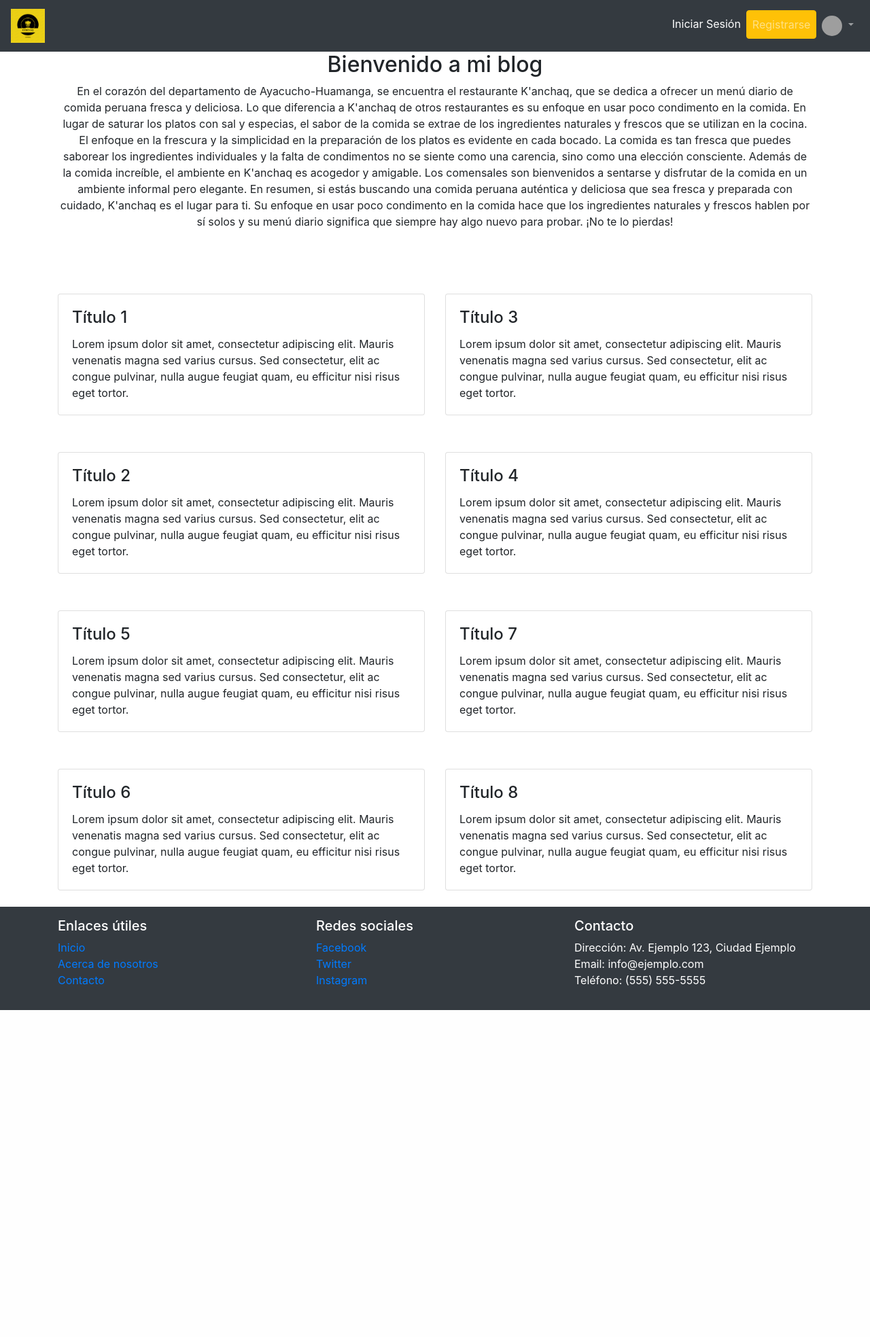
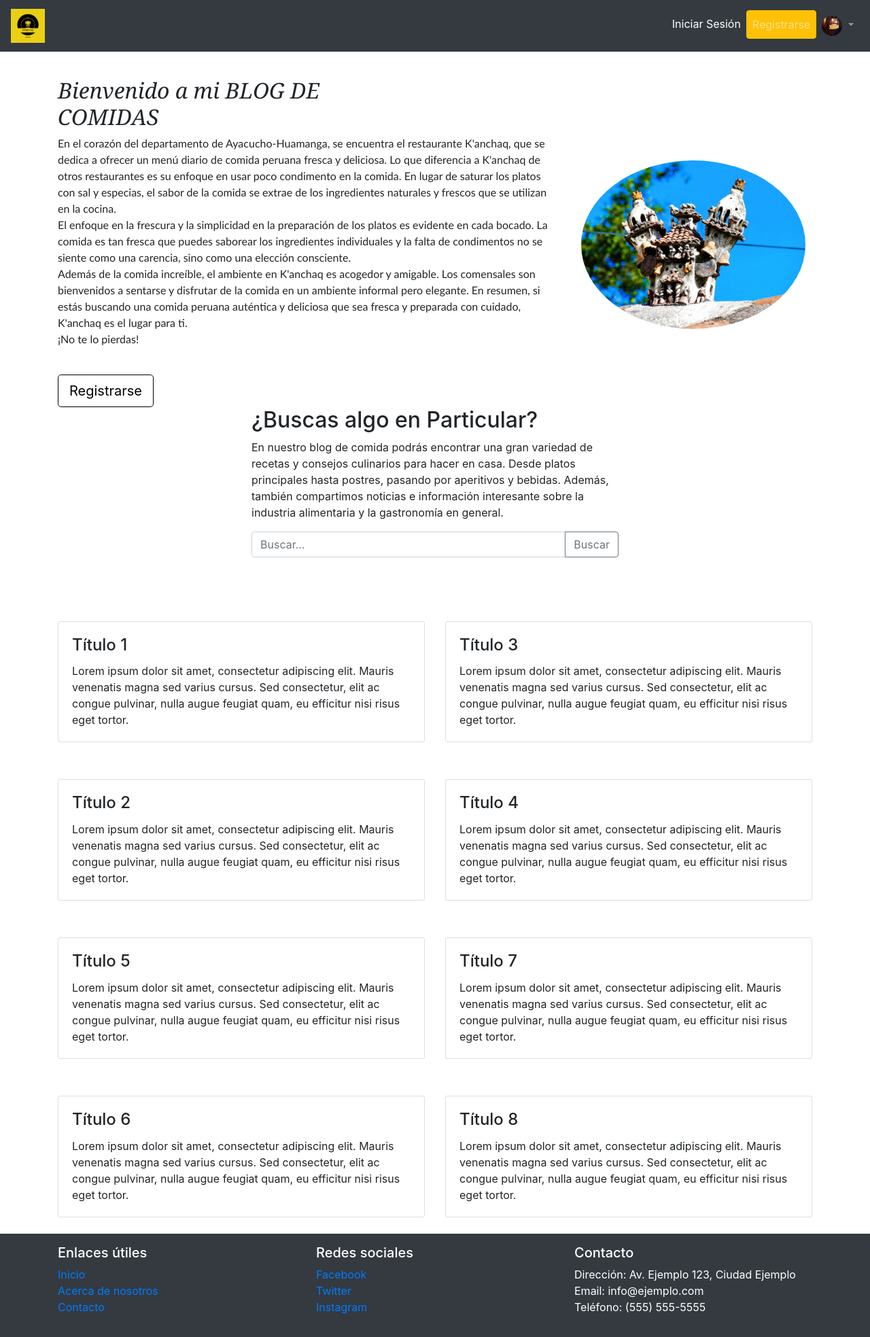
Before and after one commit to prodark88/KANCHAQ-Website, a Flask app: page / in a window 1280 px wide. Shown: the whole page at 68% size. Before the commit the page ends 1486 px from the top, so only its background shows below. Run offline with Flask 3, Linux system fonts and the light colour scheme; some libraries are stand-ins or nearby versions; grey boxes are pictures that could not be loaded.

Commit message:
avanze_06

```diff
--- a/blogr/__init__.py
+++ b/blogr/__init__.py
@@ -2,9 +2,13 @@ from flask import Flask
 from flask_sqlalchemy import SQLAlchemy
 from flask_migrate import Migrate
 
+
+
+
 db = SQLAlchemy()
 
 def create_app():
+
     # Crear la aplicación
     app = Flask(__name__)
 
--- a/blogr/static/css/footer.css
+++ b/blogr/static/css/footer.css
@@ -3,8 +3,12 @@
   .intro-section2 {
     margin-top: 160px;
   }
+
+
+
   .my-custom-class h2 {
-    font-family: Helvetica, Arial, sans-serif;
+    font-family: Georgia, serif;
+    font-style: italic;
     font-size: 18px;
     line-height: 1.5;
     font-weight: bold;
@@ -17,7 +21,18 @@
     font-weight: normal;
   }
 
-
   .card {
     margin-top: 30px;
   }
+
+
+  .alert {
+    max-width: 600px;
+    margin: 0 auto;
+    margin-top: 40px
+  }
+
+  .rounded-border {
+    border-radius: 50%;
+    border: 10px solid rgba(255, 255, 255, 0.2);
+  }
--- a/blogr/templates/auth/login.html
+++ b/blogr/templates/auth/login.html
@@ -17,7 +17,7 @@ Login {{ super() }}
                         <h4>Iniciar sesión</h4>
                     </div>
                     <div class="card-body">
-                        <form method="POST" action="{{ url_for('auth.login') }}">
+                        <form method="POST" action="">
                             <div class="mb-3">
                                 <label for="email" class="form-label">Correo electrónico</label>
                                 <input type="email" class="form-control" id="email" name="email" required>
--- /dev/null
+++ b/blogr/templates/auth/profile.html
@@ -0,0 +1 @@
+<h1>hluuu</h1>
--- a/blogr/templates/base.html
+++ b/blogr/templates/base.html
@@ -17,7 +17,17 @@
 
   {% endblock %}
 
-
+  {% with messages = get_flashed_messages() %}
+  {% if messages %}
+    <div class="alert alert-danger">
+      <ul>
+        {% for message in messages %}
+          <li>{{ message }}</li>
+        {% endfor %}
+      </ul>
+    </div>
+  {% endif %}
+  {% endwith %}
 
   {% block content %}
 
--- a/blogr/templates/index.html
+++ b/blogr/templates/index.html
@@ -10,7 +10,7 @@ Inicio  {{ super() }}
 
     <nav class="navbar navbar-expand-lg navbar-dark bg-dark">
         <!-- Agrega el logo en la parte izquierda -->
-        <a class="navbar-brand" href="#">
+        <a class="navbar-brand" href="{{ url_for('home.index') }}">
           <img src="{{ url_for('static', filename='img/KANCHAQ.png') }}" width="50" height="50" alt="">
         </a>
         <!-- Agrega un botón para dispositivos móviles -->
@@ -29,11 +29,14 @@ Inicio  {{ super() }}
             <li class="nav-item dropdown">
               <!-- Agrega una flecha desplegable en la parte derecha -->
               <a class="nav-link dropdown-toggle" href="#" id="navbarDropdown" role="button" data-toggle="dropdown" aria-haspopup="true" aria-expanded="false">
-                <img src="ruta-a-tu-foto-de-perfil.png" width="30" height="30" alt="" class="rounded-circle">
+                <img src="{{ url_for('static', filename='img/itachi.jpg') }}" width="30" height="30" alt="" class="rounded-circle">
               </a>
               <div class="dropdown-menu dropdown-menu-right" aria-labelledby="navbarDropdown">
-                <a class="dropdown-item" href="#">Mi Perfil</a>
-                <a class="dropdown-item" href="#">Cerrar Sesión</a>
+                <a class="dropdown-item" href="{{ url_for('post.create') }}">Crear blog</a>
+                <a class="dropdown-item" href="{{ url_for('post.posts') }}">Mis blogs</a>
+                <a class="dropdown-item" href="{{ url_for('auth.profile') }}">Mi Perfil</a>
+                <a class="dropdown-item" href="{{ url_for('auth.logout') }}">Cerrar Sesión</a>
+
               </div>
             </li>
           </ul>
@@ -49,23 +52,49 @@ Inicio  {{ super() }}
     <section class="intro-section text-center">
       <div class="container">
         <div class="row">
-              <div class="col-md-12">
-                <h2>Bienvenido a mi blog</h2>
-                <p>En el corazón del departamento de Ayacucho-Huamanga, se encuentra el restaurante K'anchaq, que se dedica a ofrecer un menú diario de comida peruana fresca y deliciosa.
+          <div class="col-md-8 " style="text-align: left;">
+            <h2 class="my-custom-class" style="font-family: Georgia, serif; font-style: italic;">
+              <br>  Bienvenido a mi BLOG DE <br> COMIDAS
+            </h2>
+            <p class="my-custom-class" style="font-family: Calibri, sans-serif;">En el corazón del departamento de Ayacucho-Huamanga, se encuentra el restaurante K'anchaq, que se dedica a ofrecer un menú diario de comida peruana fresca y deliciosa.
               Lo que diferencia a K'anchaq de otros restaurantes es su enfoque en usar poco condimento en la comida. En lugar de saturar los platos con sal y especias,
-                  el sabor de la comida se extrae de los ingredientes naturales y frescos que se utilizan en la cocina.
+              el sabor de la comida se extrae de los ingredientes naturales y frescos que se utilizan en la cocina. <br>
               El enfoque en la frescura y la simplicidad en la preparación de los platos es evidente en cada bocado. La comida es tan fresca que puedes saborear los ingredientes individuales
-                  y la falta de condimentos no se siente como una carencia, sino como una elección consciente.
+              y la falta de condimentos no se siente como una carencia, sino como una elección consciente. <br>
               Además de la comida increíble, el ambiente en K'anchaq es acogedor y amigable. Los comensales son bienvenidos a sentarse y disfrutar de la comida en un ambiente informal pero elegante.
-                  En resumen, si estás buscando una comida peruana auténtica y deliciosa que sea fresca y preparada con cuidado, K'anchaq es el lugar para ti.
-                  Su enfoque en usar poco condimento en la comida hace que los ingredientes naturales y frescos hablen por sí solos y su menú diario significa que siempre hay algo nuevo para probar.
+              En resumen, si estás buscando una comida peruana auténtica y deliciosa que sea fresca y preparada con cuidado, K'anchaq es el lugar para ti. <br>
+
               ¡No te lo pierdas! </p>
+              <br>
+              <a href="{{ url_for('auth.register') }}" class="btn btn-outline-dark btn-lg" style="background-color: white; color: black; border-color: black;">Registrarse</a>
+          </div>
+          <div class="col-md-4">
+            <img src="{{ url_for('static', filename='img/quinua.jpg') }}" class="mx-auto rounded-border" alt="Mi imagen" style="max-width: 100%; height: auto; margin-top: 150px; ">
           </div>
         </div>
       </div>
     </section>
 
   <!--  fin del codigo de presentacion-->
+
+
+  <section>
+    <div class="container">
+      <div class="row">
+        <div class="col-md-6 offset-md-3">
+          <h2>¿Buscas algo en Particular?</h2>
+          <p>En nuestro blog de comida podrás encontrar una gran variedad de recetas y consejos culinarios para hacer en casa. Desde platos principales hasta postres, pasando por aperitivos y bebidas. Además, también compartimos noticias e información interesante sobre la industria alimentaria y la gastronomía en general.</p>
+          <div class="input-group mb-3">
+            <input type="text" class="form-control" placeholder="Buscar...">
+            <div class="input-group-append">
+              <button class="btn btn-outline-secondary" type="button">Buscar</button>
+            </div>
+          </div>
+        </div>
+      </div>
+    </div>
+  </section>
+
 
   <!--  codigo de los contenedores-->
       <div class="container mt-5">
--- /dev/null
+++ b/blogr/templates/post/create.html
@@ -0,0 +1 @@
+<h1> holii</h1>
--- /dev/null
+++ b/blogr/templates/post/post.html
@@ -0,0 +1 @@
+<h1>hola posts</h1>
--- /dev/null
+++ b/blogr/templates/post/update.html
@@ -0,0 +1 @@
+<h1>holuu</h1>
```
Also changed, not shown: blogr/auth.py (+53 -23 lines), blogr/post.py (+4 -4 lines), blogr/templates/auth/register.html (+4 -4 lines), blogr/models.py (line endings or trailing spaces), blogr/static/img/quinua.jpg (added), instance/blogspost_db.sqlite. Lines whose indentation alone changed are shown as unchanged.
